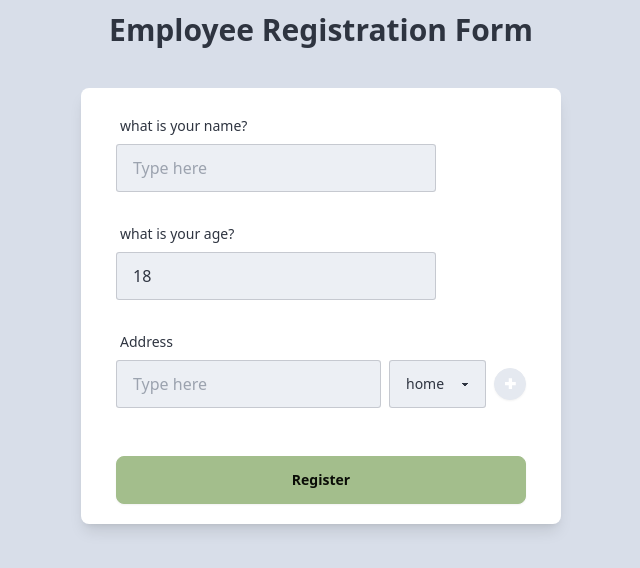
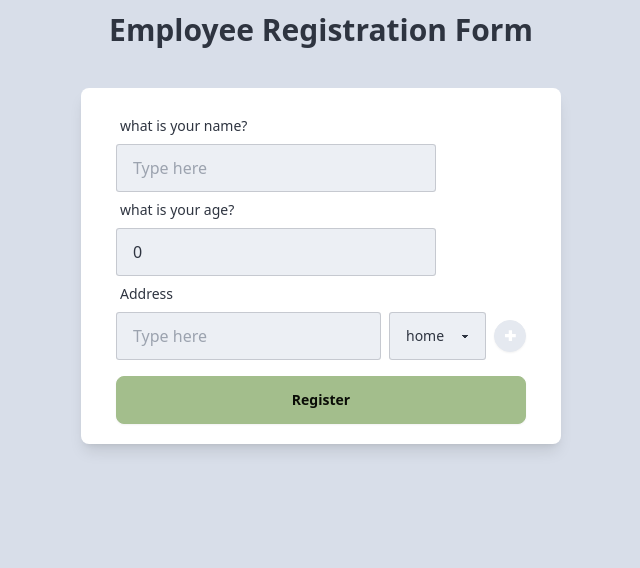
Before and after one commit to vishalbrdr/employee-reg-form, a React (Vite) app: page / in a window 1280 px wide. Shown: the top 568 px of the page, without its empty margins (319-959 px from the left). Built offline with nearby package versions, Linux system fonts and the light colour scheme.

Commit message:
reusable components

```diff
--- a/src/App.tsx
+++ b/src/App.tsx
@@ -1,29 +1,23 @@
 import { yupResolver } from "@hookform/resolvers/yup";
-import { useForm, SubmitHandler } from "react-hook-form";
+import { useForm, SubmitHandler, FormProvider } from "react-hook-form";
 import { EmployeeFormSchema, EmployeeForm } from "./schema/Employee";
 import TextInput from "./components/TextInput";
-import TextInputArray from "./components/TextInputArray";
+import AddressInput from "./components/EmployeeRegForm/AddressInput";
 import { PrimaryBtn } from "./components/Button";
 
 function App() {
-  const {
-    register,
-    formState: { errors },
-    control,
-    handleSubmit,
-    reset,
-  } = useForm<EmployeeForm>({
+  const methods = useForm<EmployeeForm>({
     resolver: yupResolver(EmployeeFormSchema),
     defaultValues: {
       name: "",
-      age: 18,
-      addresses: [{}],
+      age: 0,
+      addresses: [{ address: "", type: "home" }],
     },
   });
 
   const onSubmit: SubmitHandler<EmployeeForm> = (data) => {
     console.log(data);
-    reset();
+    methods.reset();
   };
 
   return (
@@ -32,30 +26,19 @@ function App() {
       className="bg-base-300 h-dvh flex flex-col items-center text-center p-3"
     >
       <h1 className="text-3xl font-bold">Employee Registration Form</h1>
+      <FormProvider {...methods}>
         <form
-        onSubmit={handleSubmit(onSubmit)}
+          onSubmit={methods.handleSubmit(onSubmit)}
           className="grid justify-center mt-10 w-[30rem] bg-white py-5 rounded-lg shadow-lg"
         >
-        <TextInput
-          label="what is your name?"
-          error={errors.name?.message}
-          register={{ ...register("name") }}
-        />
-        <TextInput
-          label="what is your age?"
-          type="number"
-          error={errors.age?.message}
-          register={{ ...register("age") }}
-        />
-        <TextInputArray
-          control={control}
-          register={register}
-          error={errors.addresses?.message}
-        />
-        <PrimaryBtn variant="success" type="submit">
+          <TextInput name="name" label="what is your name?" />
+          <TextInput name="age" label="what is your age?" type="number" />
+          <AddressInput />
+          <PrimaryBtn variant="success" className="mt-4" type="submit">
             Register
           </PrimaryBtn>
         </form>
+      </FormProvider>
     </div>
   );
 }
--- a/src/components/Button/SecondaryBtn.tsx
+++ b/src/components/Button/SecondaryBtn.tsx
@@ -1,15 +1,18 @@
 type SecondaryBtnProps = {
   children: React.ReactNode;
   type?: "submit" | "reset" | "button";
-  variant?: "success" | "error";
+  variant?: "success" | "error" | "secondary";
   className?: string;
   onClick?: () => void;
 };
 
-function SecondaryBtn({ onClick, children, type, variant }: SecondaryBtnProps) {
-  const classNames = `btn text-white btn-circle btn-sm mt-2 btn-${
-    variant || "secondary"
-  }`;
+function SecondaryBtn({
+  onClick,
+  children,
+  type,
+  variant = "secondary",
+}: SecondaryBtnProps) {
+  const classNames = `btn text-white btn-circle btn-sm mt-2 btn-${variant}`;
   return (
     <button type={type || "button"} className={classNames} onClick={onClick}>
       {children}
--- /dev/null
+++ b/src/components/EmployeeRegForm/AddressInput.tsx
@@ -0,0 +1,51 @@
+import { useFieldArray, useFormContext } from "react-hook-form";
+import { SecondaryBtn } from "../Button";
+import TextInput from "../TextInput";
+import Select from "../Select";
+import LabelText from "../LabelText";
+
+function AddressInput() {
+  const { control } = useFormContext();
+  const { fields, append, remove } = useFieldArray({
+    control,
+    name: "addresses",
+  });
+
+  return (
+    <div>
+      <LabelText>Address</LabelText>
+      <div className="">
+        <ul className="grid gap-4">
+          {fields.map((item, index) => {
+            return (
+              <li key={item.id} className="flex gap-2 items-start">
+                <div>
+                  <TextInput name={`addresses.${index}.address`} />
+                </div>
+                <Select
+                  name={`addresses.${index}.type`}
+                  data={["home", "work"]}
+                />
+                {index > 0 ? (
+                  // render remove button if there is more than one address
+                  <SecondaryBtn variant="error" onClick={() => remove(index)}>
+                    &#10005; {/* unicode for cross */}
+                  </SecondaryBtn>
+                ) : (
+                  // render add button if its the first address
+                  <SecondaryBtn
+                    onClick={() => append({ address: "", type: "home" })}
+                  >
+                    &#10010; {/* unicode for plus */}
+                  </SecondaryBtn>
+                )}
+              </li>
+            );
+          })}
+        </ul>
+      </div>
+    </div>
+  );
+}
+
+export default AddressInput;
--- /dev/null
+++ b/src/components/ErrorMessage.tsx
@@ -0,0 +1,14 @@
+type ErrorMessageProps = {
+  error?: string;
+};
+
+function ErrorMessage({ error }: ErrorMessageProps) {
+  if (!error) return null;
+  return (
+    <div className="label h-6">
+      <span className="label-text-alt text-error">{error}</span>
+    </div>
+  );
+}
+
+export { ErrorMessage };
--- /dev/null
+++ b/src/components/LabelText.tsx
@@ -0,0 +1,13 @@
+type LabelTextProps = {
+  children: React.ReactNode;
+};
+
+function LabelText({ children }: LabelTextProps) {
+  return (
+    <div className="label">
+      <span className="label-text">{children}</span>
+    </div>
+  );
+}
+
+export default LabelText;
--- a/src/components/Select.tsx
+++ /dev/null
@@ -1,22 +0,0 @@
-import { UseFormRegisterReturn } from "react-hook-form";
-
-type SelectProps = {
-  register: UseFormRegisterReturn;
-  data: string[];
-};
-
-function Select({ register, data }: SelectProps) {
-  return (
-    <select className="select select-bordered max-w-xs" {...register}>
-      {data.map((item) => {
-        return (
-          <option key={item} value={item}>
-            {item}
-          </option>
-        );
-      })}
-    </select>
-  );
-}
-
-export { Select };
--- /dev/null
+++ b/src/components/Select/SelectUI.tsx
@@ -0,0 +1,21 @@
+import { ControllerRenderProps, FieldValues } from "react-hook-form";
+type SelectUIProps = {
+  field: ControllerRenderProps<FieldValues, string>;
+  data: string[];
+};
+
+function SelectUI({ data, field }: SelectUIProps) {
+  return (
+    <select {...field} className="select select-bordered max-w-xs">
+      {data.map((item) => {
+        return (
+          <option key={item} value={item}>
+            {item}
+          </option>
+        );
+      })}
+    </select>
+  );
+}
+
+export default SelectUI;
--- /dev/null
+++ b/src/components/Select/index.tsx
@@ -0,0 +1,20 @@
+import { Controller, useFormContext } from "react-hook-form";
+import SelectUI from "./SelectUI";
+
+type SelectProps = {
+  name: string;
+  data: string[];
+};
+
+function Select({ name, ...props }: SelectProps) {
+  const { control } = useFormContext();
+  return (
+    <Controller
+      name={name}
+      control={control}
+      render={({ field }) => <SelectUI {...props} field={field} />}
+    />
+  );
+}
+
+export default Select;
--- a/src/components/TextInput.tsx
+++ b/src/components/TextInput/TextInputUI.tsx
@@ -1,41 +1,42 @@
-import { UseFormRegisterReturn } from "react-hook-form";
+import {
+  ControllerRenderProps,
+  FieldValues,
+} from "react-hook-form";
+import { ErrorMessage } from "../ErrorMessage";
 
-type TextInputProps = {
-  register: UseFormRegisterReturn;
+type TextInputUIProps = {
   label?: string;
-  error?: string;
   type?: string;
   placeholder?: string;
+  field: ControllerRenderProps<FieldValues, string>;
+  error?: string;
 };
 
-function TextInput({
-  register,
+function TextInputUI({
   label,
-  error,
   type,
   placeholder,
-}: TextInputProps) {
+  field,
+  error,
+}: TextInputUIProps) {
   return (
     <label className="form-control w-full max-w-xs">
-      {/* label of the forminput */}
       {label && (
         <div className="label">
           <span className="label-text">{label}</span>
         </div>
       )}
       <input
+        {...field}
         type={type || "text"}
         placeholder={placeholder || "Type here"}
-        {...register}
         className={`input input-bordered w-full max-w-xs ${
-          error && "input-error"
+          error ? "input-error" : ""
         }`}
       />
-      <div className="label h-6">
-        {error && <span className="label-text-alt text-error">{error}</span>}
-      </div>
+      <ErrorMessage error={error} />
     </label>
   );
 }
 
-export default TextInput;
+export default TextInputUI;
--- /dev/null
+++ b/src/components/TextInput/index.tsx
@@ -0,0 +1,24 @@
+import { Controller, useFormContext } from "react-hook-form";
+import TextInputUI from "./TextInputUI";
+
+type TextInputProps = {
+  placeholder?: string;
+  name: string;
+  label?: string;
+  type?: string;
+};
+
+function TextInput({ name, ...props }: TextInputProps) {
+  const { control } = useFormContext();
+  return (
+    <Controller
+      control={control}
+      name={name}
+      render={({ field, fieldState: { error } }) => (
+        <TextInputUI {...props} field={field} error={error?.message} />
+      )}
+    />
+  );
+}
+
+export default TextInput;
--- a/src/components/TextInputArray.tsx
+++ /dev/null
@@ -1,70 +0,0 @@
-import { Control, useFieldArray, UseFormRegister } from "react-hook-form";
-import { EmployeeForm } from "../schema/Employee";
-import { SecondaryBtn } from "./Button";
-import TextInput from "./TextInput";
-import { Select } from "./Select";
-
-type TextInputArrayProps = {
-  control: Control<EmployeeForm>;
-  register: UseFormRegister<EmployeeForm>;
-  error?: string;
-};
-
-function TextInputArray({ control, register, error }: TextInputArrayProps) {
-  const { fields, append, remove } = useFieldArray({
-    control,
-    name: "addresses",
-  });
-
-  return (
-    <div>
-      <div className="label">
-        <span className="label-text">Address</span>
-      </div>
-      <div className="flex gap-4">
-        <ul className="grid">
-          {fields.map((item, index) => {
-            return (
-              <li key={item.id} className="flex gap-2 items-start">
-                <div>
-                  <TextInput
-                    register={{
-                      ...register(`addresses.${index}.address`),
-                    }}
-                    error={error}
-                  />
-                  <div className="label min-h-6">
-                    {error && (
-                      <span className="label-text-alt text-error">
-                        {"Address is required"}
-                      </span>
-                    )}
-                  </div>
-                </div>
-                <Select
-                  register={{ ...register(`addresses.${index}.type`) }}
-                  data={["home", "work"]}
-                />
-                {index > 0 ? (
-                  // render remove button if there is more than one address
-                  <SecondaryBtn variant="error" onClick={() => remove(index)}>
-                    &#10005; {/* unicode for cross */}
-                  </SecondaryBtn>
-                ) : (
-                  // render add button if its the first address
-                  <SecondaryBtn
-                    onClick={() => append({ address: "", type: "home" })}
-                  >
-                    &#10010; {/* unicode for plus */}
-                  </SecondaryBtn>
-                )}
-              </li>
-            );
-          })}
-        </ul>
-      </div>
-    </div>
-  );
-}
-
-export default TextInputArray;
--- a/src/schema/Employee.ts
+++ b/src/schema/Employee.ts
@@ -7,7 +7,7 @@ export const EmployeeFormSchema = yup.object().shape({
     .of(
       yup
         .object({
-          address: yup.string().required(),
+          address: yup.string().required("address is required"),
           type: yup.string().oneOf(["home", "work"]).required(),
         })
         .required()
```
Lines whose indentation alone changed are shown as unchanged.
